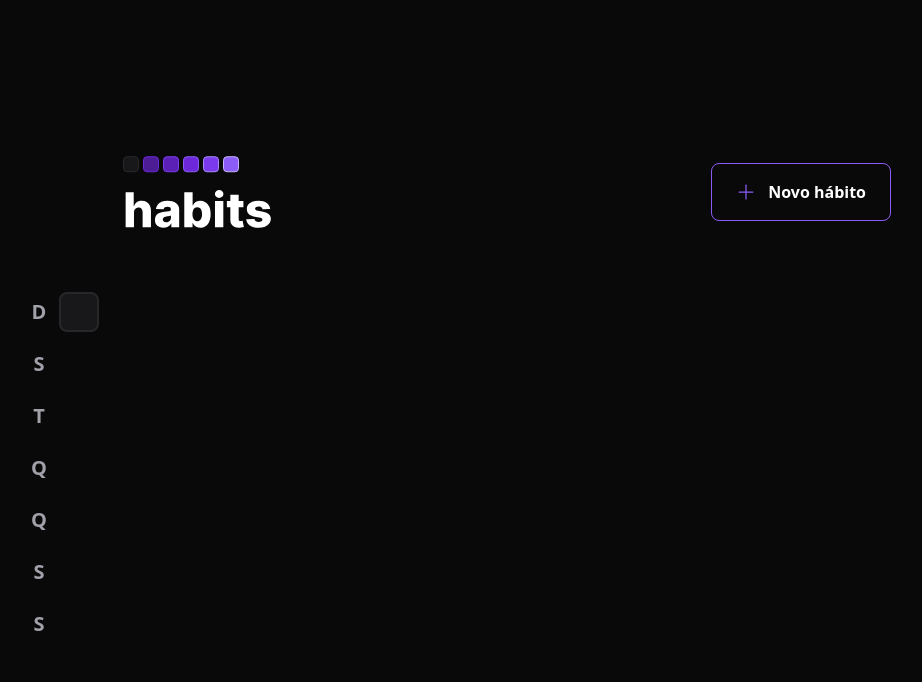
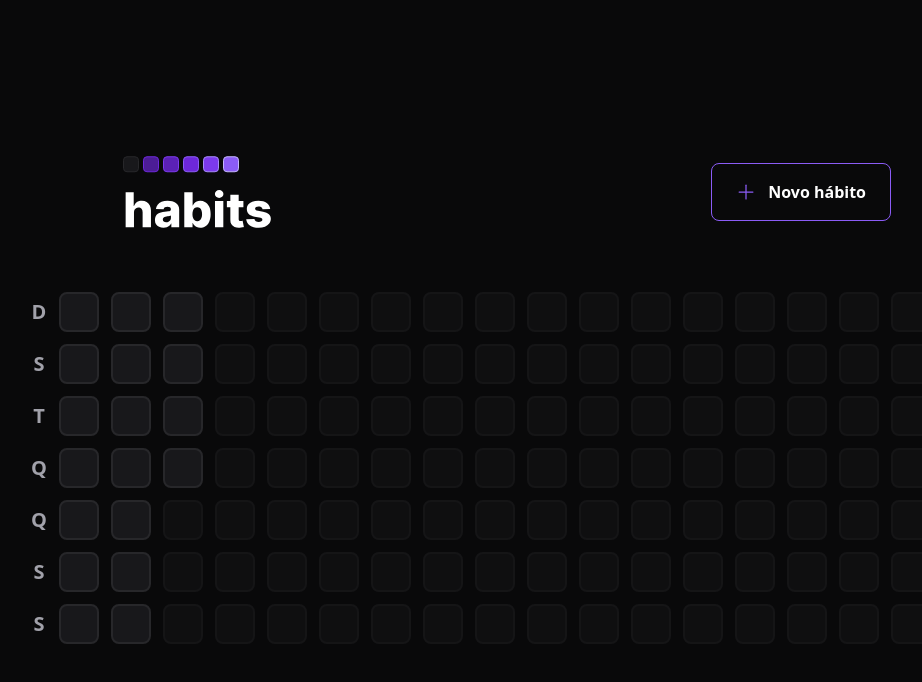
Before and after one commit to JP-Go/nlw-setup-2023, a React (Vite) app in the folder web/: page / in a window 1280 px wide. Shown: the top 682 px of the page, without its empty margins (133-1055 px from the left). Built offline with nearby package versions, Linux system fonts and the light colour scheme.

Commit message:
Create habbit listing per date on summary listing and fill the screen with disabled squares

```diff
--- a/web/src/components/SummaryTable.tsx
+++ b/web/src/components/SummaryTable.tsx
@@ -1,6 +1,10 @@
+import { generateDaysFromYearBeginning } from "../utils/generate-days-from-year-beginning";
 import { HabitDay } from "./HabitDay";
 
 const weekDays = ["D", "S", "T", "Q", "Q", "S", "S"];
+const summaryDates = generateDaysFromYearBeginning();
+const minimumSummaryDatesSize = 18 * 7; // 18 weeks
+const ammountOfDaysToFill = minimumSummaryDatesSize - summaryDates.length;
 
 export function SummaryTable() {
   return (
@@ -17,7 +21,17 @@ export function SummaryTable() {
       </div>
 
       <div className="grid grid-rows-7 grid-flow-col gap-3">
-        <HabitDay />
+        {summaryDates.map((date) => (
+          <HabitDay key={date.toString()} />
+        ))}
+
+        {ammountOfDaysToFill > 0 &&
+          Array.from({ length: ammountOfDaysToFill }).map((_, i) => (
+            <div
+              key={i}
+              className="bg-zinc-900 w-10 h-10 text-white rounded-lg border-zinc-800 border-2 opacity-40 cursor-not-allowed"
+            />
+          ))}
       </div>
     </div>
   );
```
